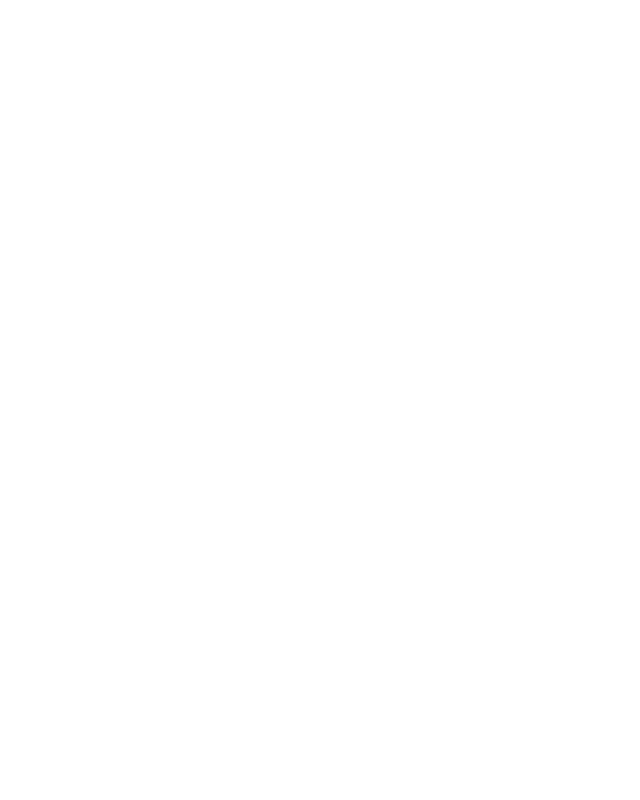
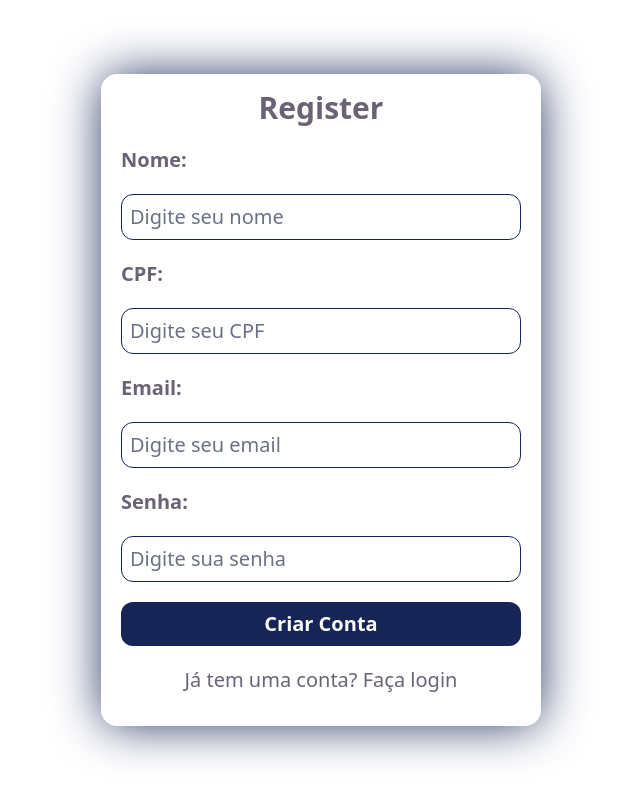
Before and after one commit to lucas-devstudies/sushi-test, a React (Vite) app in the folder Sushi3D/: page /register in a window 1280 px wide. Before the commit this address had no page. Shown: the whole page, without its empty margins (319-959 px from the left). Built offline with nearby package versions, Linux system fonts and the light colour scheme.

Commit message:
tela de registro criada

```diff
--- a/Sushi3D/src/App.tsx
+++ b/Sushi3D/src/App.tsx
@@ -2,14 +2,16 @@
 import './App.css'
 import DashRestaurant from './pages/dash_restaurant'
 import Login from './pages/login'
+import Register from './pages/register'
 
 function App() {
   return (
     <>
       <BrowserRouter>
         <Routes>
+          <Route path="/login" element={<Login/>} />
+          <Route path="/register" element={<Register/>} />
           <Route path="/" element={<DashRestaurant />} />
-          <Route path="/login" element={<Login/>} />
           <Route path="/restau" element={<DashRestaurant />} />
         </Routes>
       </BrowserRouter>
--- a/Sushi3D/src/pages/login.tsx
+++ b/Sushi3D/src/pages/login.tsx
@@ -5,11 +5,12 @@
         <section id="login" className="flex justify-center items-center h-screen">
             <form className="flex flex-col gap-5 shadow-[0_0_50px_-3px] shadow-blue-950 py-4 px-5 rounded-2xl">
                 <h2 className="font-bold text-3xl">Login</h2>
-                    <label className="w-100 text-start text-xl font-bold">Usuário:</label>
-                    <input className="border border-blue-950 text-xl px-2 py-1 rounded-xl placeholder:text-gray-500" type="text" name="user" placeholder="Digite seu usuário"/>
+                <label className="w-100 text-start text-xl font-bold">Email:</label>
+                <input className="border border-blue-950 text-xl px-2 py-2 rounded-xl placeholder:text-gray-500" type="email" name="email" placeholder="Digite seu email"/>
                 <label className="w-100 text-start text-xl font-bold">Senha:</label>
-                    <input className="border border-blue-950 text-xl px-2 py-1 rounded-xl placeholder:text-gray-500" type="password" name="password" placeholder="Digite sua senha"/>
+                <input className="border border-blue-950 text-xl px-2 py-2 rounded-xl placeholder:text-gray-500" type="password" name="password" placeholder="Digite sua senha"/>
                 <button type="submit" className="text-xl text-center bg-blue-950 text-white font-bold py-2 rounded-xl">Entrar</button>
+                <a href="/register" className="text-xl text-center mb-4">Não tem uma conta? Cadastre-se</a>
             </form>
         </section>
     )
--- /dev/null
+++ b/Sushi3D/src/pages/register.tsx
@@ -0,0 +1,21 @@
+
+export default function Register() {
+
+    return(
+         <section id="login" className="flex justify-center items-center h-screen">
+            <form className="flex flex-col gap-5 shadow-[0_0_50px_-3px] shadow-blue-950 py-4 px-5 rounded-2xl">
+                <h2 className="font-bold text-3xl">Register</h2>
+                <label className="w-100 text-start text-xl font-bold">Nome:</label>
+                <input className="border border-blue-950 text-xl px-2 py-2 rounded-xl placeholder:text-gray-500" type="text" name="name" placeholder="Digite seu nome"/>
+                <label className="w-100 text-start text-xl font-bold">CPF:</label>
+                <input className="border border-blue-950 text-xl px-2 py-2 rounded-xl placeholder:text-gray-500" type="text" name="cpf" placeholder="Digite seu CPF"/>
+                <label className="w-100 text-start text-xl font-bold">Email:</label>
+                <input className="border border-blue-950 text-xl px-2 py-2 rounded-xl placeholder:text-gray-500" type="email" name="email" placeholder="Digite seu email"/>
+                <label className="w-100 text-start text-xl font-bold">Senha:</label>
+                <input className="border border-blue-950 text-xl px-2 py-2 rounded-xl placeholder:text-gray-500" type="password" name="password" placeholder="Digite sua senha"/>
+                <button type="submit" className="text-xl text-center bg-blue-950 text-white font-bold py-2 rounded-xl">Criar Conta</button>
+                <a href="/login" className="text-xl text-center mb-4">Já tem uma conta? Faça login</a>
+            </form>
+        </section>
+    )
+}
```
Lines whose indentation alone changed are shown as unchanged.
